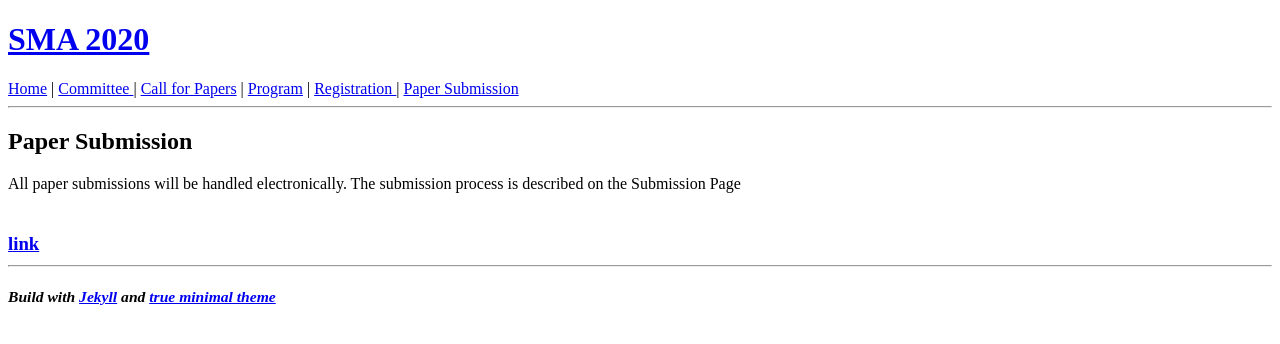
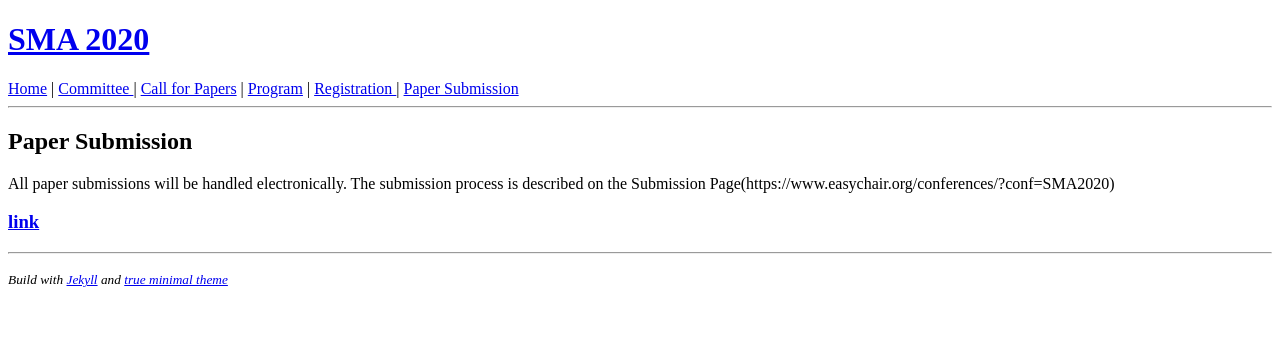
Before and after one commit to icea-conf/sma-2020.github.io, a Jekyll site: the page built from submission/index.html, in a window 1280 px wide. Shown: the top 344 px of the page. Built offline with Jekyll 4.4.1, drawn with Linux system fonts in a browser that asks for light colours.

Commit message:
Update index.html

```diff
--- a/submission/index.html
+++ b/submission/index.html
@@ -3,5 +3,5 @@ layout: default
 ---
 
 <h2>Paper Submission</h2>
-  <p>All paper submissions will be handled electronically. The submission process is described on the Submission Page</p>
-  <h3><br><a href='https://www.easychair.org/conferences/?conf=SMA2020'> link</a>
+  <p>All paper submissions will be handled electronically. The submission process is described on the Submission Page(https://www.easychair.org/conferences/?conf=SMA2020)</p>
+<h3><a href='https://www.easychair.org/conferences/?conf=SMA2020'> link</a></h3>
```
